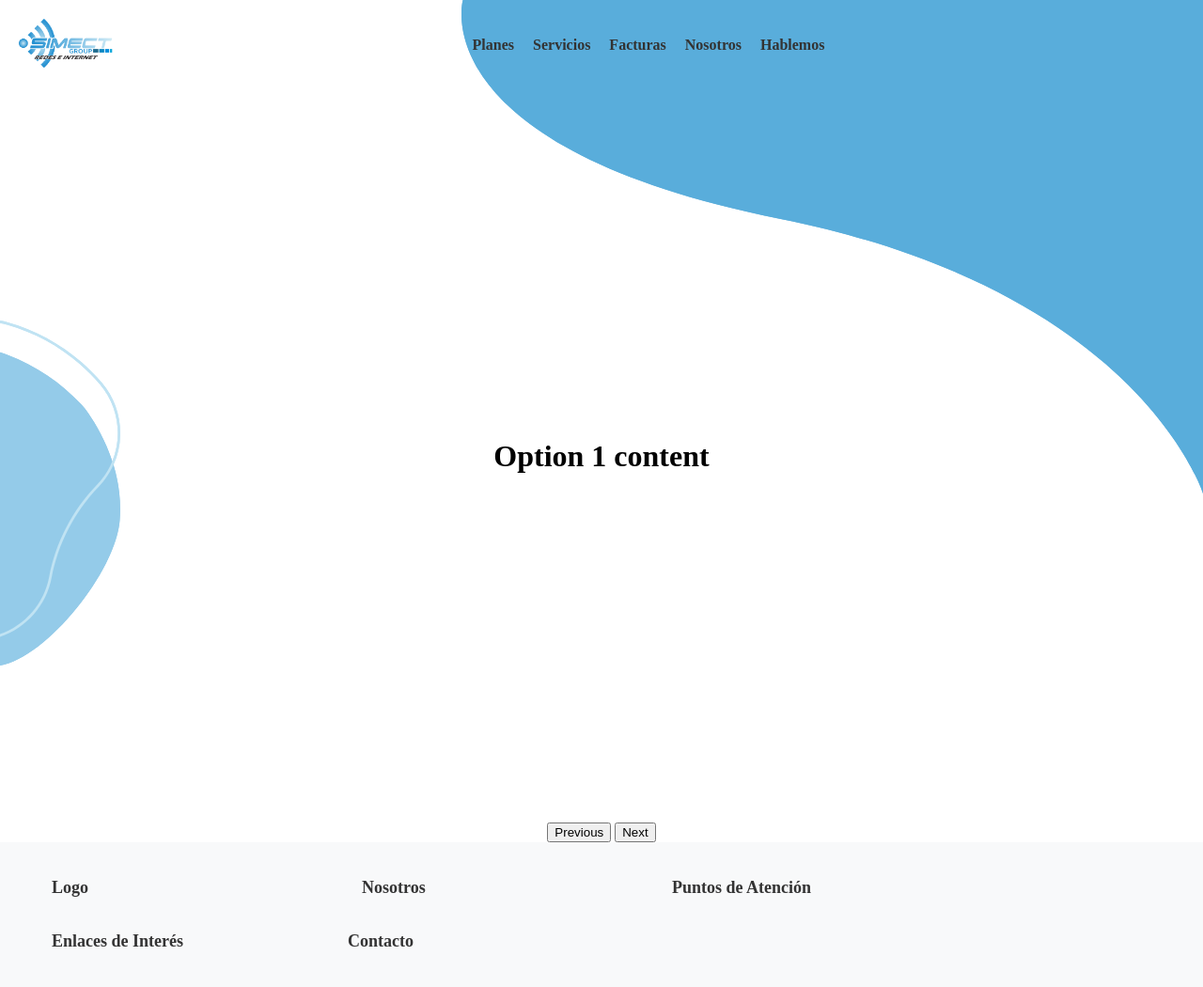
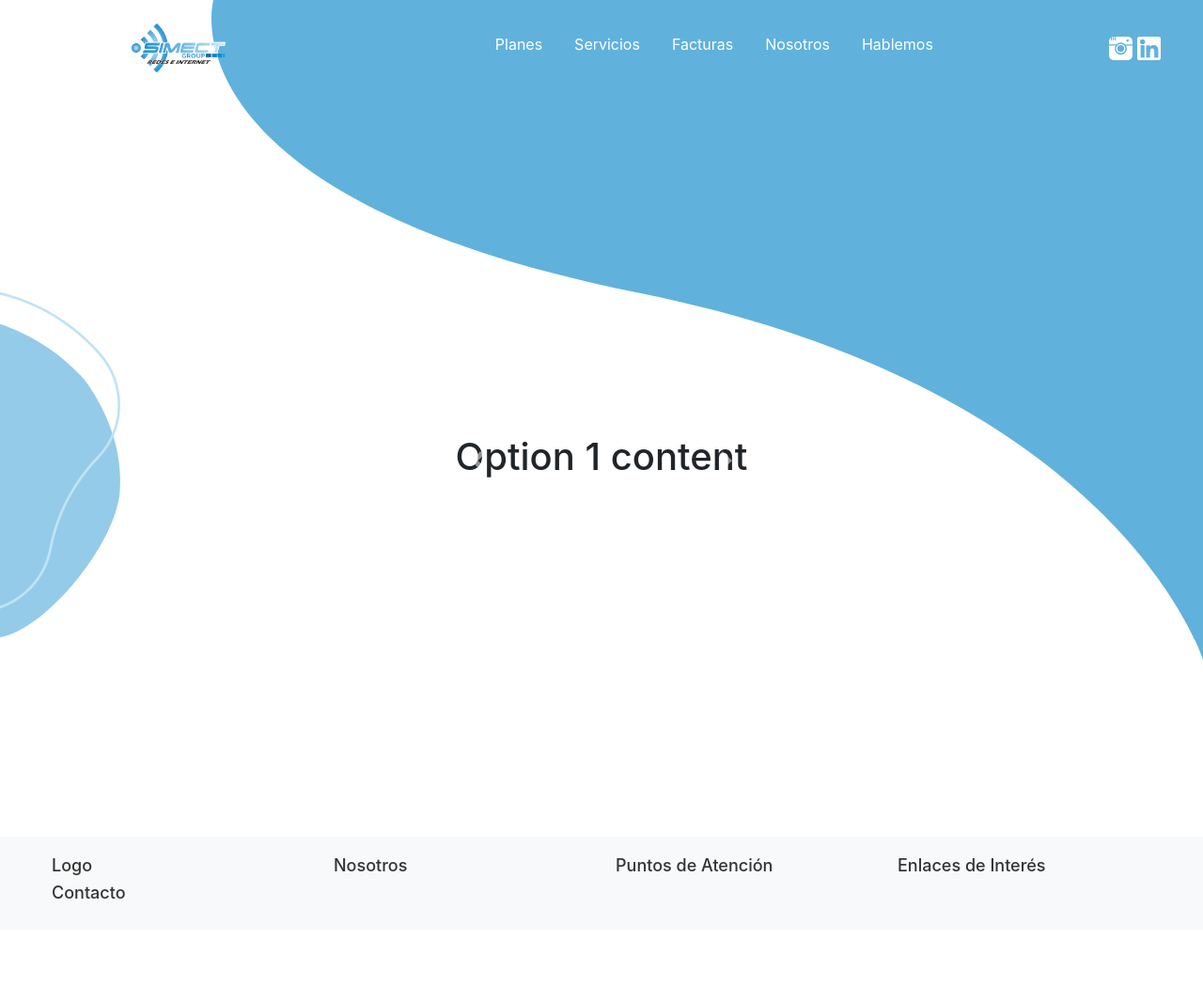
Before and after one commit to nbarco25/simectgroup, a Django app: page / in a window 1280 px wide. Shown: the whole page at 94% size. After the commit the page ends 956 px from the top, so only its background shows below. Run offline with Django 5.2, Linux system fonts and the light colour scheme; some libraries are stand-ins or nearby versions.

Commit message:
navbar y carrusel en sus respectivos sitios

```diff
--- a/simectgroup_project/settings.py
+++ b/simectgroup_project/settings.py
@@ -72,6 +72,7 @@ INSTALLED_APPS = [
     "djangocms_googlemap",
     "djangocms_snippet",
     "djangocms_style",
+    'bootstrap4',
 
 ]
 
--- a/static_pages/static/css/banner.css
+++ b/static_pages/static/css/banner.css
@@ -19,5 +19,4 @@
     justify-content: center;
     align-items: center;
     height: 100vh;
-
 }
--- a/static_pages/static/css/navbar.css
+++ b/static_pages/static/css/navbar.css
@@ -2,24 +2,32 @@
     display: flex;
     justify-content: space-between;
     align-items: center;
-    background-color:transparent;
-    padding: 20px;
+    background-color: transparent;
+    padding-top: 20px;
+    padding-left: 300px;
+    position: relative;
+}
+
+.nav-link{
+    padding: 0rem 0.5rem 0.5rem 1rem;
 }
 
 .navbar-logo img {
-    width: 100px; /* Ajusta el ancho según tu logo */
+    max-width: 100px; /* Establece el ancho máximo */
     height: auto;
+    position: relative;
+    left: -10rem;
 }
-
 .navbar-options {
     list-style: none;
     margin: 0;
-    padding: 0;
+    padding: 10px;
     display: flex;
+    margin-left: 10%;
 }
 
 .navbar-options li {
-    margin-right: 20px;
+    margin-right: 10px;
 }
 
 .navbar-options li:last-child {
@@ -28,10 +36,53 @@
 
 .navbar-options li a {
     text-decoration: none;
-    color: #333;
-    font-weight: bold;
+    color: white;
+
 }
 
 .navbar-options li a:hover {
-    color: #e6007e; /* Cambia el color al pasar el ratón */
+    color: #e6007e;
 }
+
+.navbar-social-icons {
+    right: 20px;
+    padding-left: 20%;
+}
+
+.navbar-social-icons a img {
+    width: auto; /* Tamaño inicial de los íconos */
+    height: 25px;
+}
+
+/* Media query para ajustar el tamaño de los íconos en dispositivos más pequeños */
+@media (max-width: 768px) {
+    .navbar-social-icons a img {
+        width: 30px; /* Tamaño reducido para dispositivos más pequeños */
+    }
+    .navbar-logo img {
+        max-width: auto; /* Establece el ancho máximo */
+        height: auto;
+        position: relative;
+        top: 3rem;
+        left: -16rem;
+    }
+    .navbar-options {
+        display: block; /* Cambia la visualización de las opciones del menú a bloque */
+        margin-left: 0; /* Elimina el margen izquierdo para que ocupen todo el ancho */
+
+    }
+
+    .navbar-options li {
+        margin-right: 0; /* Elimina el margen derecho de cada elemento del menú */
+        margin-bottom: 10px; /* Agrega un espacio entre cada opción del menú */
+    }
+}
+
+@media (max-width: 300px) {
+    .navbar-logo img {
+        display: none;
+    }
+    .navbar-options {
+        display: block;
+    }
+}
--- a/static_pages/static/css/styles.css
+++ b/static_pages/static/css/styles.css
@@ -3,7 +3,29 @@ html, body {
     padding: 0;
     background-image: url('/static/images/assets/Recurso10.svg'), url('/static/images/assets/Recurso11.svg');
     background-repeat: no-repeat, no-repeat;
-    background-position: top right, left; /* Ajusta la posición a la parte superior derecha */
-    background-size: auto 50%, 10%; /* Establece el ancho de la imagen al 50% del tamaño original y la altura se ajusta automáticamente */
+    background-position: top right, left;
+    background-size: auto 71%, 10%;
+}
+
+@media (max-width: 1000px) {
+    html, body {
+        margin: 0;
+        padding: 0;
+        background-image: url('/static/images/assets/Recurso10.svg'), url('/static/images/assets/Recurso11.svg');
+        background-repeat: no-repeat, no-repeat;
+        background-position: top right, left;
+        background-size: auto 60%, 5%;
+    }
+}
+
+@media (max-width: 768px) {
+    html, body {
+        margin: 0;
+        padding: 0;
+        background-image: url('/static/images/assets/Recurso10.svg'), url('/static/images/assets/Recurso11.svg');
+        background-repeat: no-repeat, no-repeat;
+        background-position: top right, left;
+        background-size: auto 30%, 5%;
+    }
 
 }
--- a/static_pages/templates/base.html
+++ b/static_pages/templates/base.html
@@ -1,4 +1,5 @@
 {% load cms_tags menu_tags sekizai_tags static %}
+{% load bootstrap4 %}
 <!DOCTYPE html>
 <html lang="en">
 <head>
@@ -7,6 +8,8 @@
     <meta name="description" content="SimectGroup page">
     <meta name="viewport" content="width=device-width, initial-scale=1.0, user-scalable=1.0, minimum-scale=1.0, maximum-scale=5.0">
     <title>{% block title %}Simect Group{% endblock title %}</title>
+    {% bootstrap_css %}
+
     {% render_block "css" %}
     {% include "blocks/css_block.html" %}
 
@@ -19,5 +22,10 @@
     </div>
 
     {% include "sections/footer.html" %}
+    {% bootstrap_javascript %}
+    <script src="https://code.jquery.com/jquery-3.5.1.slim.min.js"></script>
+    <script src="https://cdn.jsdelivr.net/npm/@popperjs/core@2.5.4/dist/umd/popper.min.js"></script>
+    <script src="https://stackpath.bootstrapcdn.com/bootstrap/4.5.2/js/bootstrap.min.js"></script>
+
 </body>
 </html>
--- a/static_pages/templates/sections/banner.html
+++ b/static_pages/templates/sections/banner.html
@@ -1,5 +1,6 @@
-<div class="carousel">
-    <div class="carousel-item">
+<div id="carouselExampleControls" class="carousel slide" data-ride="carousel">
+    <div class="carousel-inner">
+        <div class="carousel-item active">
             <h1>Option 1 content</h1>
         </div>
         <div class="carousel-item">
@@ -9,38 +10,12 @@
             <h1>Option 3 content</h1>
         </div>
     </div>
-
-<div class="carousel-controls">
-    <button class="carousel-control" onclick="prevSlide()">Previous</button>
-    <button class="carousel-control" onclick="nextSlide()">Next</button>
+    <a class="carousel-control-prev" href="#carouselExampleControls" role="button" data-slide="prev">
+        <span class="carousel-control-prev-icon" aria-hidden="true"></span>
+        <span class="sr-only">Previous</span>
+    </a>
+    <a class="carousel-control-next" href="#carouselExampleControls" role="button" data-slide="next">
+        <span class="carousel-control-next-icon" aria-hidden="true"></span>
+        <span class="sr-only">Next</span>
+    </a>
 </div>
-
-<script>
-    var slideIndex = 0;
-    var slides = document.getElementsByClassName("carousel-item");
-
-    function showSlide() {
-        for (var i = 0; i < slides.length; i++) {
-            slides[i].style.display = "none";
-        }
-        slides[slideIndex].style.display = "block";
-    }
-
-    function prevSlide() {
-        slideIndex--;
-        if (slideIndex < 0) {
-            slideIndex = slides.length - 1;
-        }
-        showSlide();
-    }
-
-    function nextSlide() {
-        slideIndex++;
-        if (slideIndex >= slides.length) {
-            slideIndex = 0;
-        }
-        showSlide();
-    }
-
-    showSlide();
-</script>
--- a/static_pages/templates/sections/navbar.html
+++ b/static_pages/templates/sections/navbar.html
@@ -1,18 +1,36 @@
 {% load cms_tags menu_tags sekizai_tags static %}
 
 
-    <nav class="navbar">
-        <div class="navbar-logo">
+    <nav class="navbar navbar-expand-lg navbar-light ">
+        <div class="navbar-logo navbar-brand">
             <a href="#"><img src="{% static 'images/logos/Simect-Logo.png' %}" alt="Logo"></a>
         </div>
-        <ul class="navbar-options">
-            <li><a href="#">Planes</a></li>
-            <li><a href="#">Servicios</a></li>
-            <li><a href="#">Facturas</a></li>
-            <li><a href="#">Nosotros</a></li>
-            <li><a href="#">Hablemos</a></li>
-        </ul>
+
+        <button class="navbar-toggler" type="button" data-toggle="collapse" data-target="#navbarSupportedContent" aria-controls="navbarSupportedContent" aria-expanded="false" aria-label="Toggle navigation">
+            <span class="navbar-toggler-icon"></span>
+        </button>
+
+        <div class="collapse navbar-collapse" id="navbarSupportedContent">
+            <ul class="navbar-options">
+                <li class="nav-item active">
+                    <a class="nav-link" href="#">Planes</a>
+                </li>
+                <li class="nav-item">
+                    <a class="nav-link" href="#">Servicios</a>
+                </li>
+                <li class="nav-item">
+                    <a class="nav-link" href="#">Facturas</a>
+                </li>
+                <li class="nav-item">
+                    <a class="nav-link" href="#">Nosotros</a>
+                </li>
+                <li class="nav-item">
+                    <a class="nav-link" href="#">Hablemos</a>
+                </li>
+            </ul>
         <div class="navbar-social-icons">
-            <!-- Íconos de redes sociales aquí -->
+            <a href="#"><img src="{% static 'images/logos/IconoIG.svg' %}" alt="Logo2"></a>
+            <a href="#"><img src="{% static 'images/logos/IconoLinkedin.svg' %}" alt="Logo3"></a>
         </div>
+    </div>
     </nav>
```
Also changed, not shown: static_pages/static/images/logos/IconoFB.svg (added), static_pages/static/images/logos/IconoIG.svg (added), static_pages/static/images/logos/IconoLinkedin.svg (added). Lines whose indentation alone changed are shown as unchanged.
